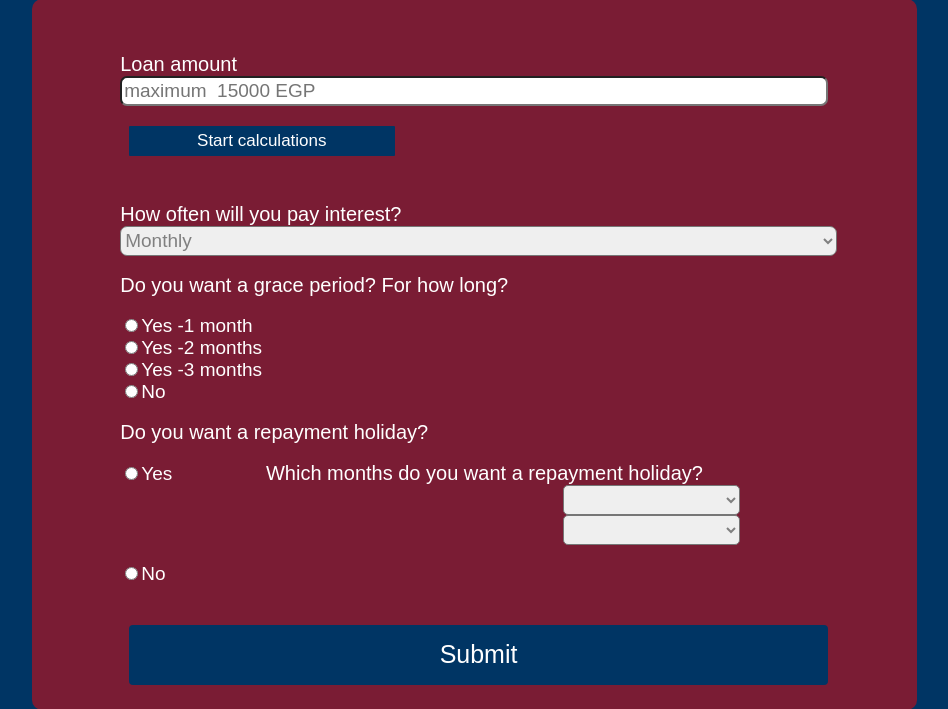
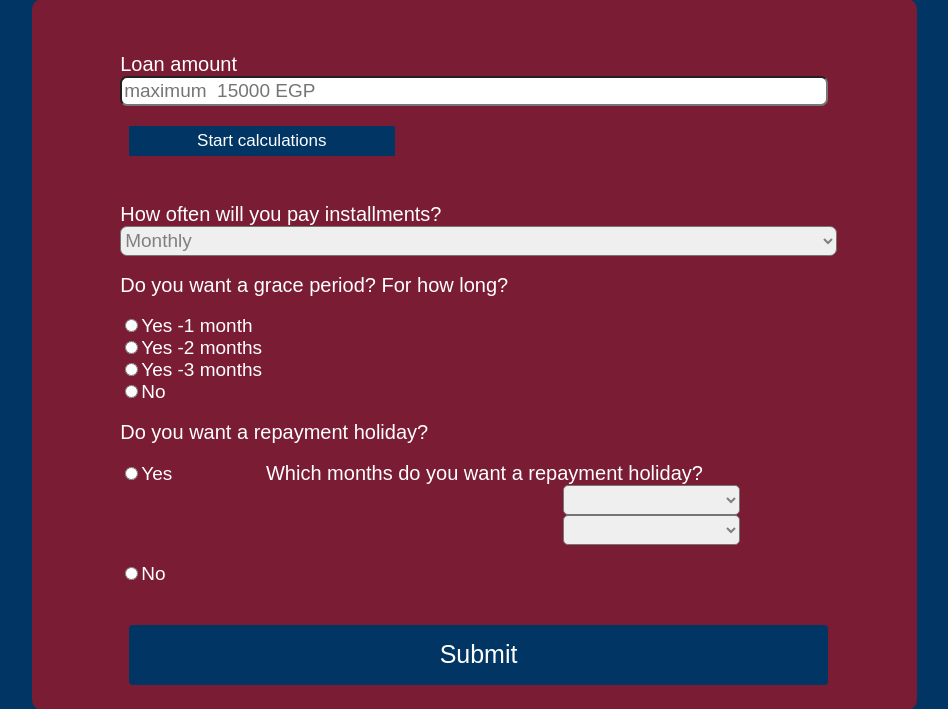
Before and after one commit to RaniaFleifel/FMF_v2_new, a Flask app: page / in a window 1280 px wide. Shown: the part 191-900 px from the top of the page, without its empty margins (248-1196 px from the left). Run offline with Flask 3, Linux system fonts and the light colour scheme.

Commit message:
Update ideal_html.html - changed phrasing in frequency question

```diff
--- a/templates/ideal_html.html
+++ b/templates/ideal_html.html
@@ -255,7 +255,7 @@ This is a static survey form from freeCodeCamp
 
 <form action="{{ url_for('payment_schedule')}}" method="post">
 
-      <label id="dropdown-label" for="dropdown">How often will you pay interest?</label>
+      <label id="dropdown-label" for="dropdown">How often will you pay installments?</label>
       <select id="dropdown", name=frequency>
         <option value="monthly">Monthly</option>
         <option value="biweekly">Biweekly</option>
```
